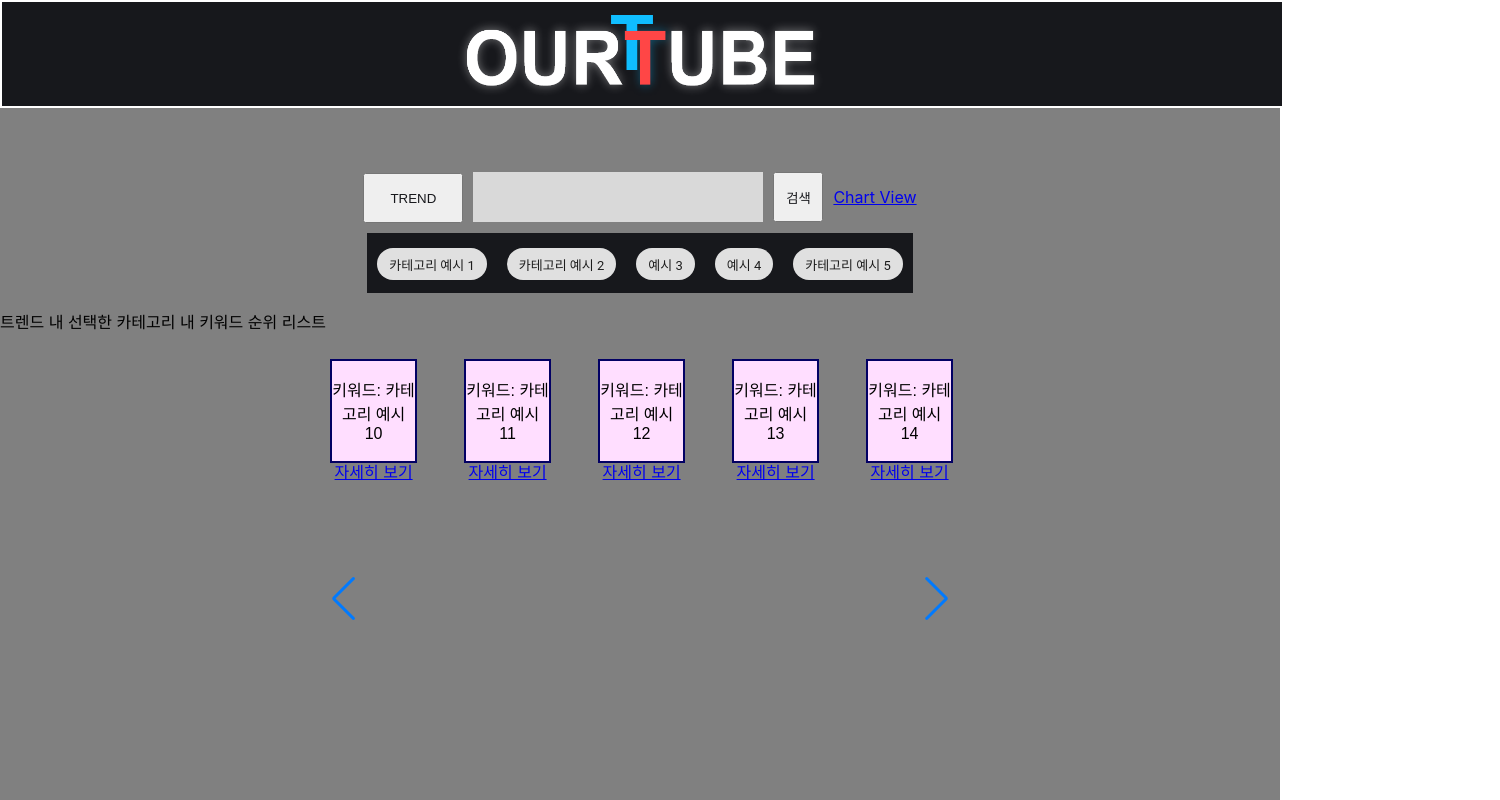
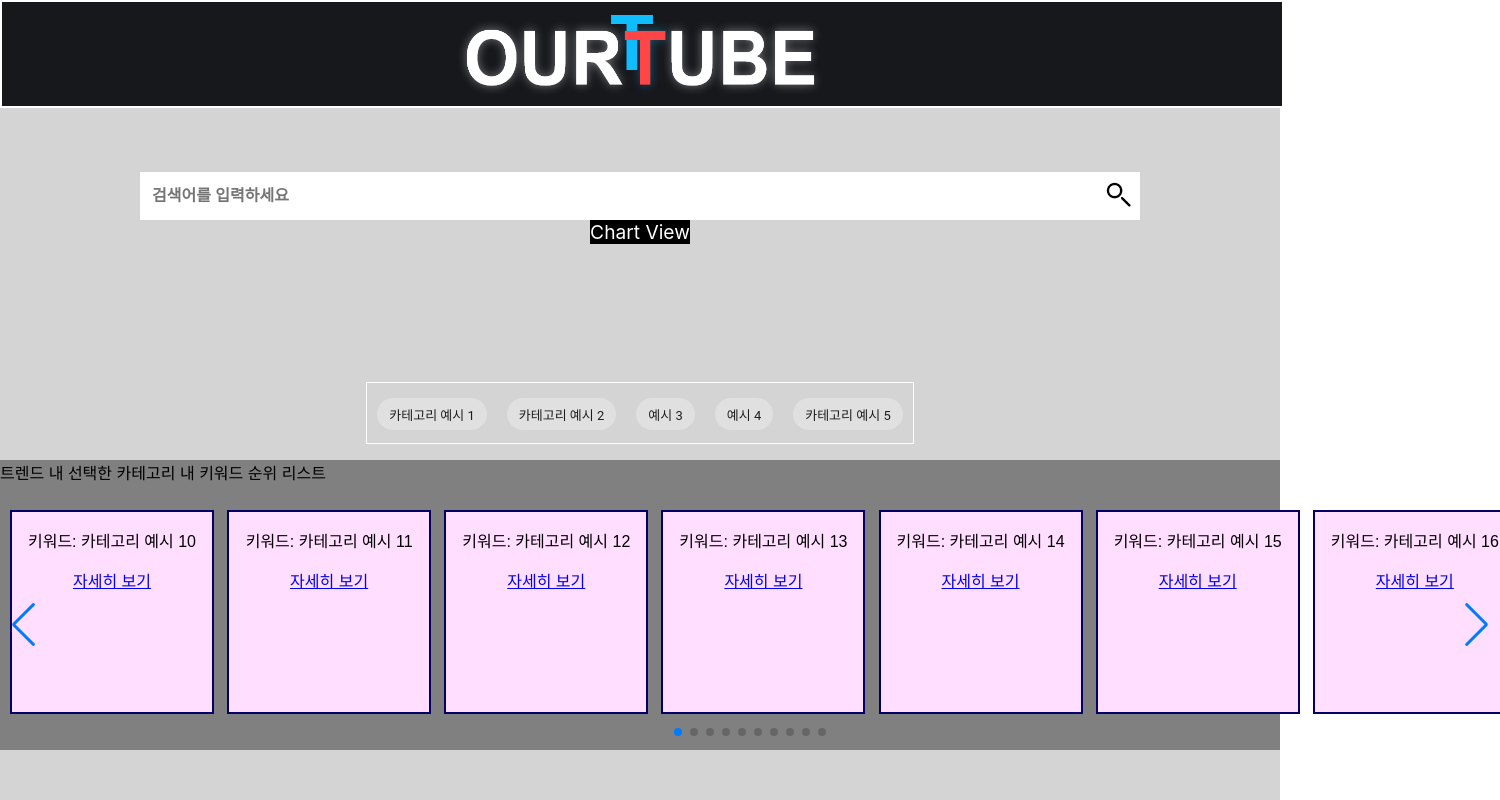
Before and after one commit to VanSubstance/ourtube, a React (Create React App) app in the folder front/: page / in a window 1280 px wide. Shown: the top 800 px of the page, 1500 px wide, since content can reach past the window. Built offline with nearby package versions, Linux system fonts and the light colour scheme; the HTML template or start-up script is replaced by a standard one.

Commit message:
Mainpage Progress 4

```diff
--- a/front/src/Design/Comps/Css/Comps.css
+++ b/front/src/Design/Comps/Css/Comps.css
@@ -11,14 +11,14 @@
 .keywordListVertical {
     position: relative;
     align-self: center;
-    width: 50%;
-    height: 500px;
+    width: 1500px;
+    height: 250px;
     align-content: center;
 }
 .keywordItemVertical {
     position: relative;
-    width: 80%;
-    height: 100px;
+    width: 200px;
+    height: 200px;
     background-color: rgb(255, 222, 255);
     border: 2px solid rgb(2, 0, 100);
     color: black;
--- a/front/src/Design/Comps/KeywordList.js
+++ b/front/src/Design/Comps/KeywordList.js
@@ -31,7 +31,11 @@ class KeywordList extends Component {
         newCtgr + "2",
         newCtgr + "3",
         newCtgr + "4",
-        newCtgr + "5"];
+        newCtgr + "5",
+        newCtgr + "6",
+        newCtgr + "7",
+        newCtgr + "8",
+        newCtgr + "9"];
         this.renderLists();
     }
 
@@ -59,8 +63,8 @@ class KeywordList extends Component {
                 <p>{this.props.type} 내 선택한 카테고리 내 키워드 순위 리스트</p>
                 <Swiper
                     className= "keywordListVertical"
-                    spaceBetween={30}
-                    slidesPerView={5}
+                    spaceBetween={20}
+                    slidesPerView={7}
                     navigation
                     loop
                     onSlideChange={() => console.log('slide change')}
@@ -104,7 +108,41 @@ class KeywordList extends Component {
 
                     </KeywordItemVertical>
                 </SwiperSlide>
+                <SwiperSlide>
+                    <KeywordItemVertical
+                        type = {this.props.type}
+                        keyword={this.state.keywords[5]}>
 
+                    </KeywordItemVertical>
+                </SwiperSlide>
+                <SwiperSlide>
+                    <KeywordItemVertical
+                        type = {this.props.type}
+                        keyword={this.state.keywords[6]}>
+
+                    </KeywordItemVertical>
+                </SwiperSlide>
+                <SwiperSlide>
+                    <KeywordItemVertical
+                        type = {this.props.type}
+                        keyword={this.state.keywords[7]}>
+
+                    </KeywordItemVertical>
+                </SwiperSlide>
+                <SwiperSlide>
+                    <KeywordItemVertical
+                        type = {this.props.type}
+                        keyword={this.state.keywords[8]}>
+
+                    </KeywordItemVertical>
+                </SwiperSlide>
+                <SwiperSlide>
+                    <KeywordItemVertical
+                        type = {this.props.type}
+                        keyword={this.state.keywords[9]}>
+
+                    </KeywordItemVertical>
+                </SwiperSlide>
                 </Swiper>
             </div>
         );
--- a/front/src/Design/Css/styles.css
+++ b/front/src/Design/Css/styles.css
@@ -18,7 +18,7 @@
 }
 
 .mainBackground {
-    background: grey;
+    background: #d4d4d4;
     position: absolute;
     width: 100%;
     height: 100%;
@@ -27,17 +27,32 @@
 .searchBar {
     position: relative;
     border: none;
-    background-color: #D9D9D9;
-    width: 290px; height: 50px;
+    background-color: white;
+    width: 1000px; height: 48px;
     font-size: 15px;
     padding: 0px;
+    margin: 0 auto;
+    text-align: left;
+}
+
+.searchInput {
+    position: relative;
+    border: none;
+    background: transparent;
+    height: 40px;
+    width: 976px;
+    padding: 4px 12px;
+    font-size: 16px;
+    color: black;
+    font-weight: 700;
+    vertical-align: middle;
 }
 
 .mainCategoriesBox {
     position: relative;
-    margin: 0 auto;
-    width: fit-content;
-    height: fit-content;
+    text-align: center;
+    width: 100%;
+    height: 200px;
 }
 
 .mainChipBox {
@@ -47,15 +62,15 @@
 }
 
 .chipStyles {
-    height: 400px;
     margin: 15px 10px 5px 10px
 }
 
 .chipBackground {
     width: fit-content;
     height: 60px;
-    background-color: #17181c;
+    background-color: #d4d4d4;
     margin: 0 auto;
+    border: 1px solid white;
 }
 
 .trendImage {
@@ -67,17 +82,29 @@
 }
 
 .searchButton {
-    position: relative;
-    width: 50px;
-    height: 50px;
-    color: #17181c;
-    margin-left: 10px;
-    margin-right: 10px;
+    border-radius: 0 3px 3px 0;
+    border: none;
+    position: absolute;
+    right: 0;
+    top: 0;
+    height: 48px;
+    background: transparent;
+    transition: all ease .4s;
 }
 
-.chartButton {
+.searchButtonImg {
     position: relative;
-    width: 100px;
-    height: 50px;
-    margin: 0px 10px 0px 0px;
+    width: 30px;
+    height: 30px;
 }
+
+.chartLink {
+    position: relative;
+    width: 120px;
+    height: 40px;
+    text-align: center;
+    color: white;
+    background-color: black;
+    font-size: larger;
+    text-decoration: none;
+}
--- a/front/src/Design/MainPageSimple.js
+++ b/front/src/Design/MainPageSimple.js
@@ -100,19 +100,20 @@ class MainPageSimple extends Component {
                 <div
                     className="mainBanner">
                     <a
-                        href= "http://localhost:3012/">
+                        href="http://localhost:3012/">
                         <img
                             className="bannerImage"
-                            src= "/Ex/ourtubeLogo.PNG">
+                            src="/Ex/ourtubeLogo.PNG">
                         </img>
                     </a>
                 </div>
                 <div
                     className="mainCategoriesBox">
-                        <button
+
+                    {/* <button
                             className = "trendImage">
                                 <d1>TREND</d1>
-                        </button>
+                        </button> */}
 
                     {/* {
                         this.state.currentType === "트렌드"
@@ -131,12 +132,33 @@ class MainPageSimple extends Component {
                                 </button>s
                             )
                     } */}
+                <div
+                    className="searchBar">
+                    <input
+                        className="searchInput"
+                        placeholder="검색어를 입력하세요"
+                        autoComplete="off"
+                        ref="searchBar"
+                        type="text"
+                        onChange={this.searchTracker} />
+                    <button className = "searchButton" onClick={this.searchCtgr}>
+                        <img
+                            className = "searchButtonImg"
+                            src= "/Ex/searchbutton.png"></img>
+                    </button>
+                </div>
 
-                <input className = "searchBar" ref = "searchBar" type="text" onChange={this.searchTracker} />
-                <button className = "searchButton" onClick={this.searchCtgr}>
-                    <d1>검색</d1>
-                </button>
-                    {
+                    <Link
+                        to={{
+                            pathname: "/trend",
+                            state: {
+                                searchVal: this.state.searchVal
+                            }
+                        }}
+                        className="chartLink"
+                    >Chart View</Link>
+
+                    {/* {
                         this.state.currentType === "트렌드"
                             ? (
                                 <Link
@@ -158,7 +180,7 @@ class MainPageSimple extends Component {
                                     }}
                                 >Chart View</Link>
                             )
-                    }
+                    } */}
 
                 </div>
                 <div
```
Also changed, not shown: front/public/Ex/chart.jpg (added), front/public/Ex/searchbutton.png (added).
